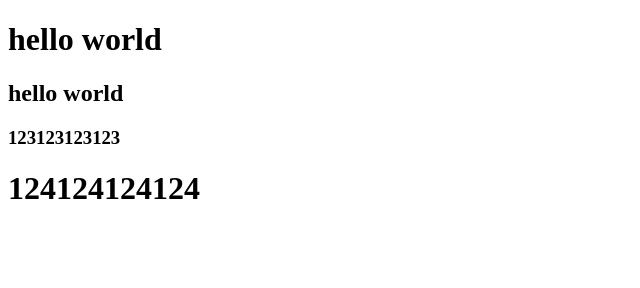
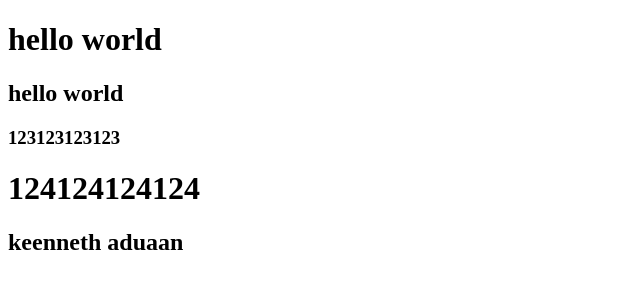
Before and after one commit to KennethAduan/123, a plain HTML site: page index.html in a window 1280 px wide. Shown: the whole page, without its empty margins (0-640 px from the left). Drawn offline with Linux system fonts and the light colour scheme.

Commit message:
change kennerth

```diff
--- a/index.html
+++ b/index.html
@@ -11,5 +11,6 @@
     <h2>hello world</h2>
     <h3>123123123123</h3>
     <h1>124124124124</h1>
+    <h2>keenneth aduaan</h2>
 </body>
 </html>
```
